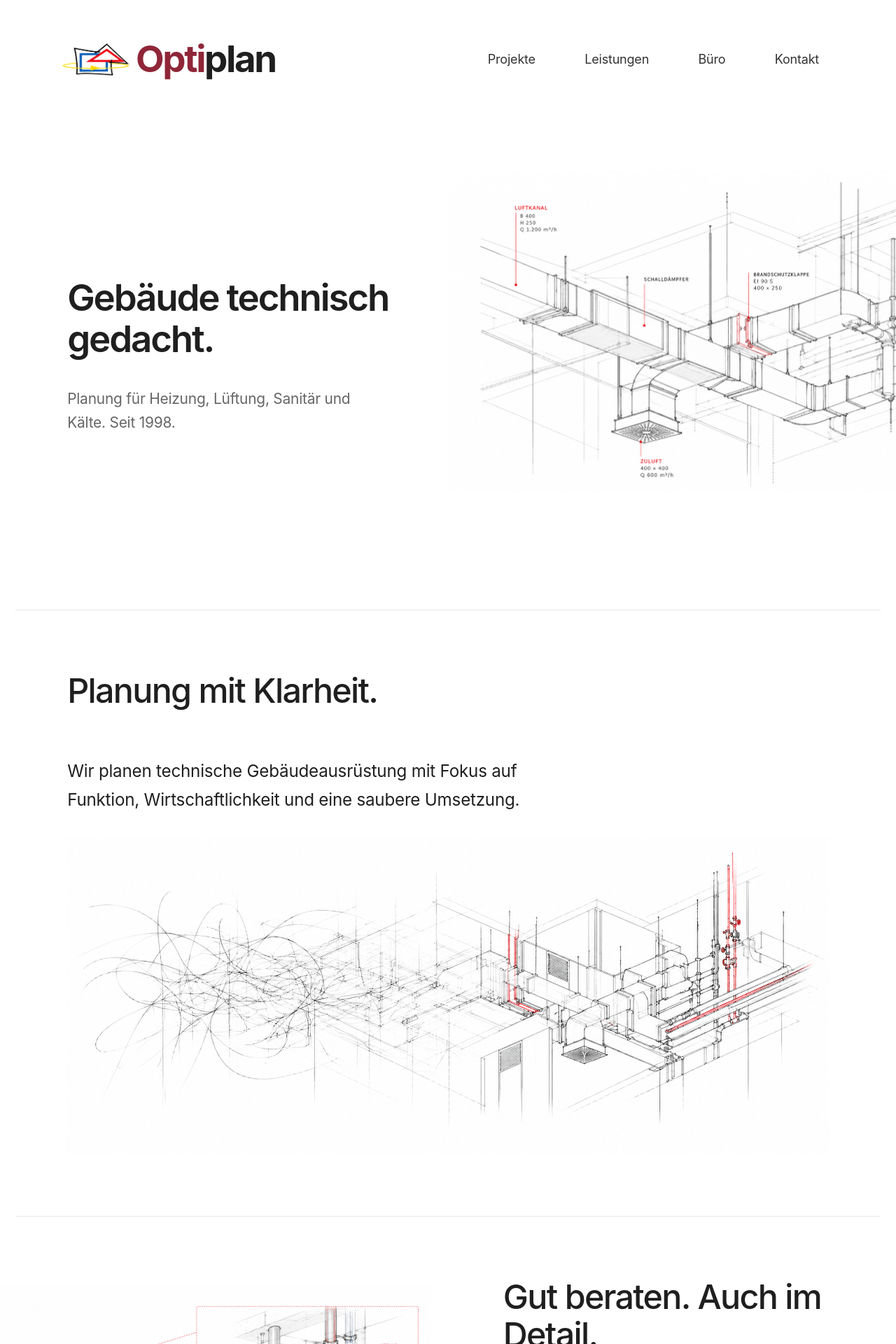
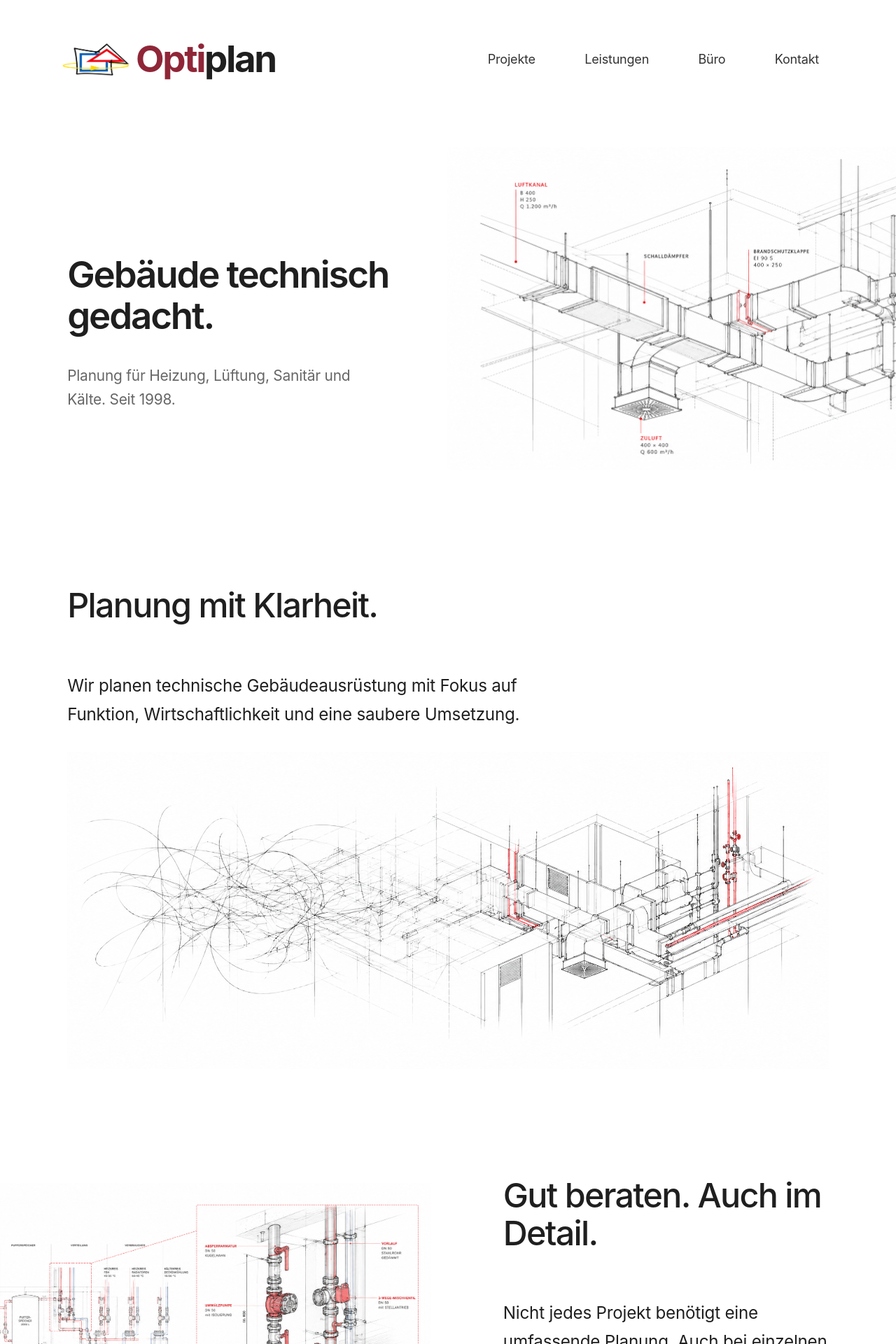
Before and after one commit to gryphiusodenhobler/www.optiplan.at, a Jekyll site: the page built from index.md, in a window 1280 px wide. Shown: the top 1920 px of the page at 70% size. Built offline with Jekyll 4.4.1, drawn with Linux system fonts in a browser that asks for light colours; cached includes are drawn as plain includes.

Commit message:
Update optiplan.scss

```diff
--- a/_sass/optiplan.scss
+++ b/_sass/optiplan.scss
@@ -883,13 +883,36 @@ body {
     margin: 0 auto;
   }
 }
-/* Optiplan – kompaktere Abschnittsgestaltung */
+
+/* OPTIPLAN – STARTSEITE: ABSTÄNDE OHNE TRENNLINIEN */
+
+.hero-section.optiplan-hero {
+  min-height: 0;
+  padding-top: 3.5rem;
+  padding-bottom: 2.5rem;
+}
 
 .intro-section,
 .detail-section,
 .contact-section {
-  padding-top: 4rem;
-  padding-bottom: 4rem;
+  border-top: none;
+  min-height: 0;
+  padding-top: 3.5rem;
+  padding-bottom: 3.5rem;
+}
+
+@media (max-width: 768px) {
+  .hero-section.optiplan-hero {
+    padding-top: 3rem;
+    padding-bottom: 2rem;
+  }
+
+  .intro-section,
+  .detail-section,
+  .contact-section {
+    padding-top: 3rem;
+    padding-bottom: 3rem;
+  }
 }
 
 /* Überschriften der Abschnitte 01–03 */
```
